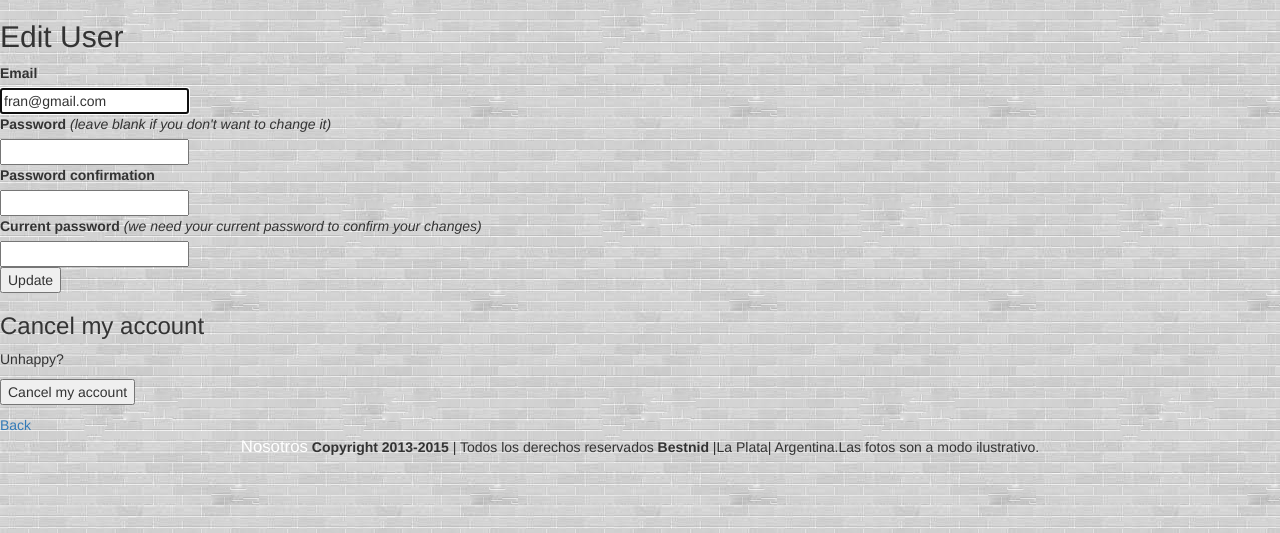
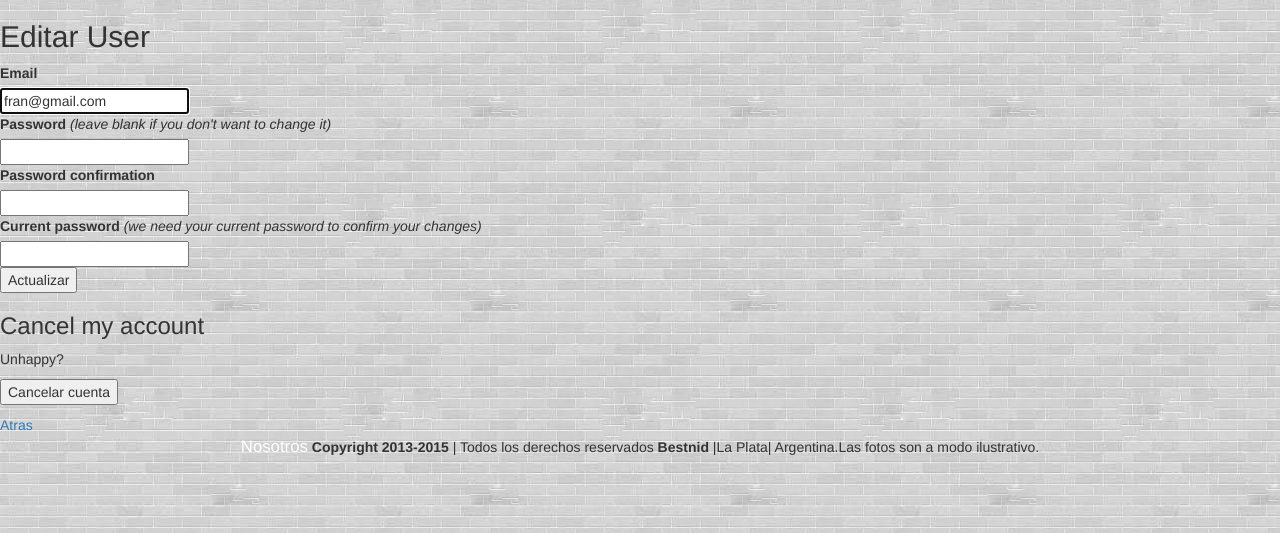
Before and after one commit to fscipo/codifive, a Rails app: page /users/edit in a window 1280 px wide. Shown: the part 77-610 px from the top of the page. Run offline with Rails 7, Linux system fonts and the light colour scheme; a user stored in the database is signed in; style sheets or scripts are compiled from the project's sources; some libraries are stand-ins or nearby versions.

Commit message:
Seguimos traduciendo paginas de devise

```diff
--- /dev/null
+++ b/app/views/Index/Index.html.erb
@@ -0,0 +1,2 @@
+<h2> Pagina Principal de Bestnid </h2>
+<%= link_to "" %>
--- a/app/views/devise/registrations/edit.html.erb
+++ b/app/views/devise/registrations/edit.html.erb
@@ -1,4 +1,4 @@
-<h2>Edit <%= resource_name.to_s.humanize %></h2>
+<h2>Editar <%= resource_name.to_s.humanize %></h2>
 
 <%= form_for(resource, as: resource_name, url: registration_path(resource_name), html: { method: :put }) do |f| %>
   <%= devise_error_messages! %>
@@ -28,12 +28,12 @@
   </div>
 
   <div class="actions">
-    <%= f.submit "Update" %>
+    <%= f.submit "Actualizar" %>
   </div>
 <% end %>
 
 <h3>Cancel my account</h3>
 
-<p>Unhappy? <%= button_to "Cancel my account", registration_path(resource_name), data: { confirm: "Are you sure?" }, method: :delete %></p>
+<p>Unhappy? <%= button_to "Cancelar cuenta", registration_path(resource_name), data: { confirm: "¿Estas seguro?" }, method: :delete %></p>
 
-<%= link_to "Back", :back %>
+<%= link_to "Atras", :back %>
```
Also changed, not shown: app/controllers/concerns/Index_controller.rb (added), db/development.sqlite3.
